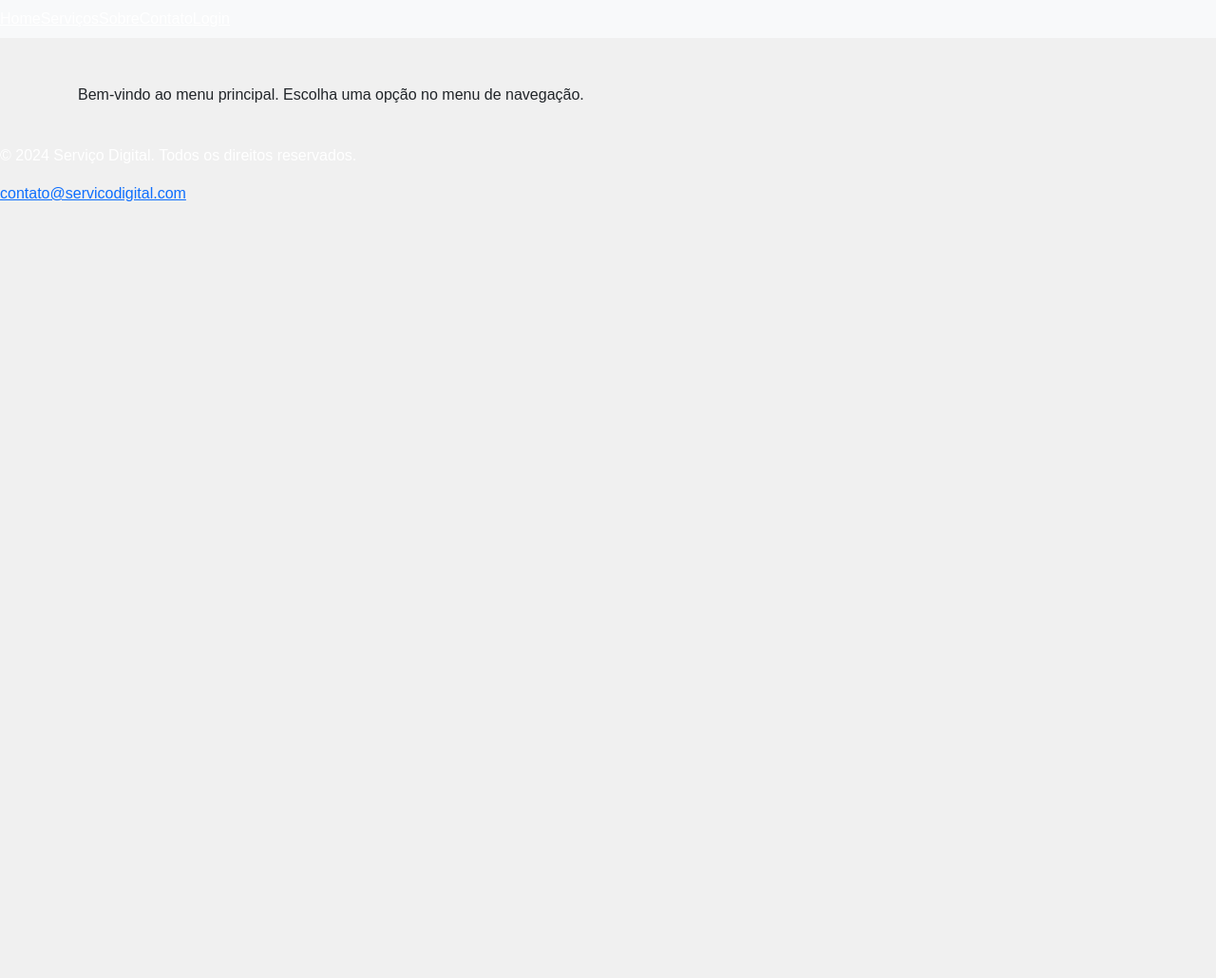
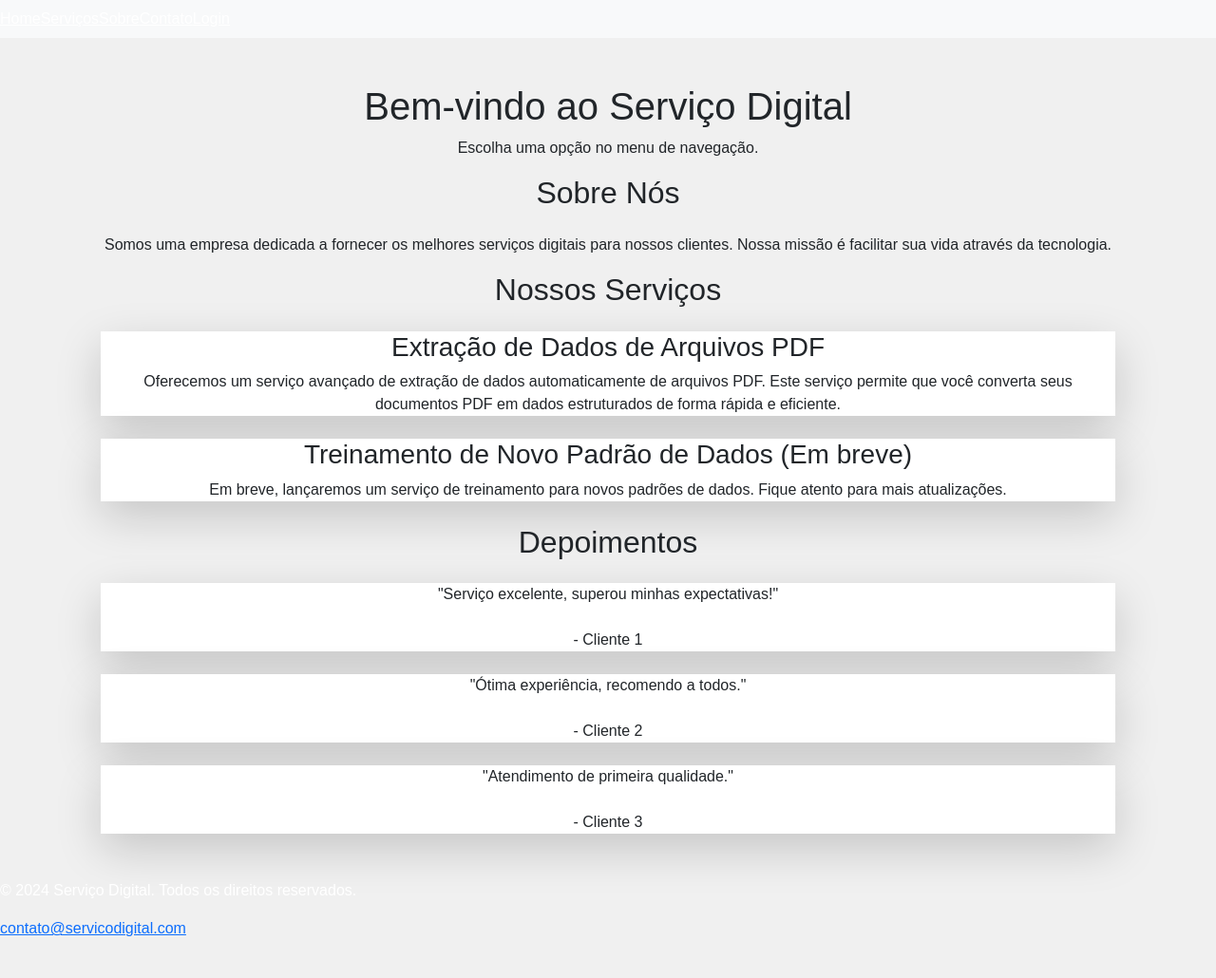
Before and after one commit to brdoliveira/upflow-flsk, a Flask app: page / in a window 1280 px wide. Shown: the whole page at 95% size. Before the commit the page ends 212 px from the top, so only its background shows below. Run offline with Flask 3, Linux system fonts and the light colour scheme; parts of the project's set-up code (start-up, migrations or seed data) failed here and were passed over; some libraries are stand-ins or nearby versions.

Commit message:
FEAT(contact): Criando componente de home

```diff
--- a/templates/home.html
+++ b/templates/home.html
@@ -1,7 +1,45 @@
 {% extends "template.html" %}
 
 {% block conteudo %}
-<div>
-    <p>Bem-vindo ao menu principal. Escolha uma opção no menu de navegação.</p>
+<div class="mt-10 text-center">
+    <h1 class="text-4xl font-bold mb-6">Bem-vindo ao Serviço Digital</h1>
+    <p class="text-2xl mb-8">Escolha uma opção no menu de navegação.</p>
+
+    <section id="about" class="my-10">
+        <h2 class="text-3xl font-semibold mb-4">Sobre Nós</h2>
+        <p class="text-lg mb-6">Somos uma empresa dedicada a fornecer os melhores serviços digitais para nossos clientes. Nossa missão é facilitar sua vida através da tecnologia.</p>
+    </section>
+
+    <section id="services" class="my-10">
+        <h2 class="text-3xl font-semibold mb-4">Nossos Serviços</h2>
+        <div class="flex justify-around flex-wrap">
+            <div class="bg-white shadow-lg p-6 m-4 w-80">
+                <h3 class="text-2xl font-bold mb-2">Extração de Dados de Arquivos PDF</h3>
+                <p class="text-lg">Oferecemos um serviço avançado de extração de dados automaticamente de arquivos PDF. Este serviço permite que você converta seus documentos PDF em dados estruturados de forma rápida e eficiente.</p>
+            </div>
+            <div class="bg-white shadow-lg p-6 m-4 w-80">
+                <h3 class="text-2xl font-bold mb-2">Treinamento de Novo Padrão de Dados (Em breve)</h3>
+                <p class="text-lg">Em breve, lançaremos um serviço de treinamento para novos padrões de dados. Fique atento para mais atualizações.</p>
+            </div>
+        </div>
+    </section>
+
+    <section id="testimonials" class="my-10">
+        <h2 class="text-3xl font-semibold mb-4">Depoimentos</h2>
+        <div class="flex justify-around flex-wrap">
+            <div class="bg-white shadow-lg p-6 m-4 w-80">
+                <p class="text-lg">"Serviço excelente, superou minhas expectativas!"</p>
+                <p class="text-right mt-4">- Cliente 1</p>
+            </div>
+            <div class="bg-white shadow-lg p-6 m-4 w-80">
+                <p class="text-lg">"Ótima experiência, recomendo a todos."</p>
+                <p class="text-right mt-4">- Cliente 2</p>
+            </div>
+            <div class="bg-white shadow-lg p-6 m-4 w-80">
+                <p class="text-lg">"Atendimento de primeira qualidade."</p>
+                <p class="text-right mt-4">- Cliente 3</p>
+            </div>
+        </div>
+    </section>
 </div>
 {% endblock %}
```
